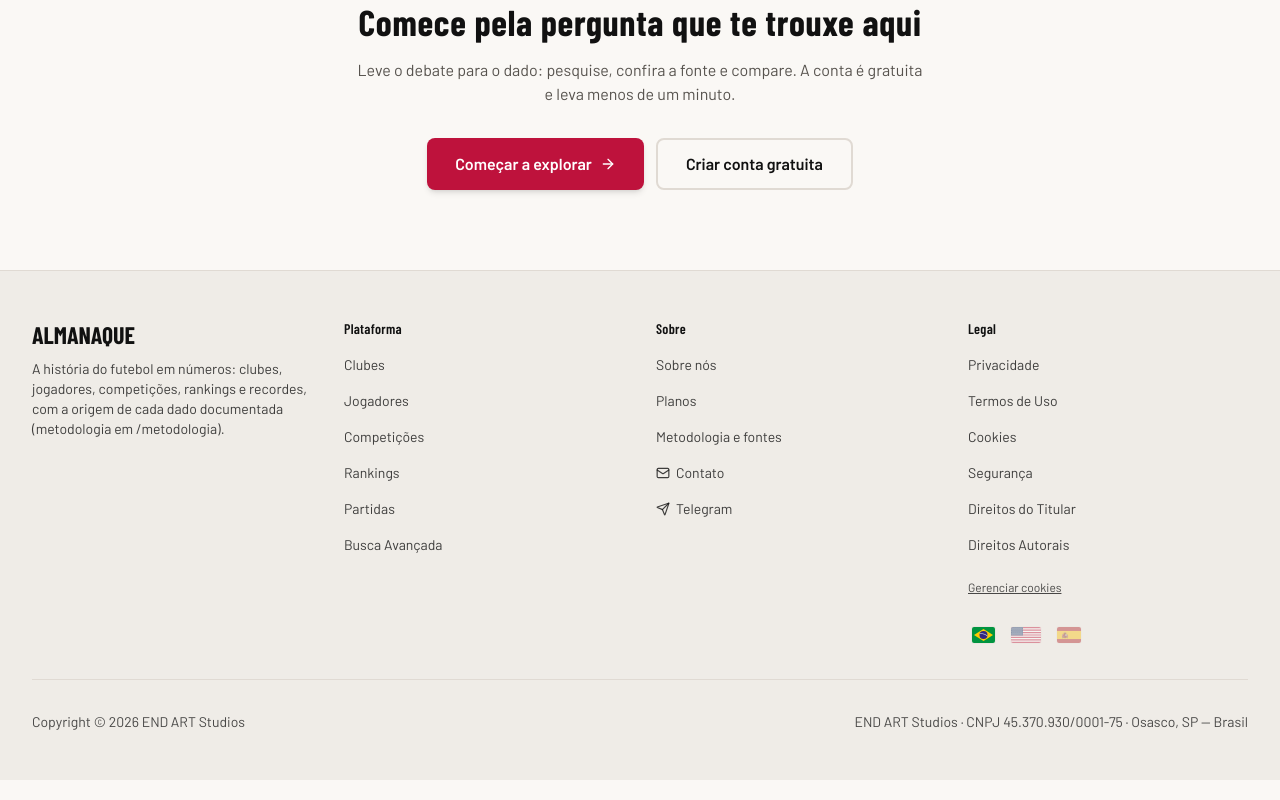
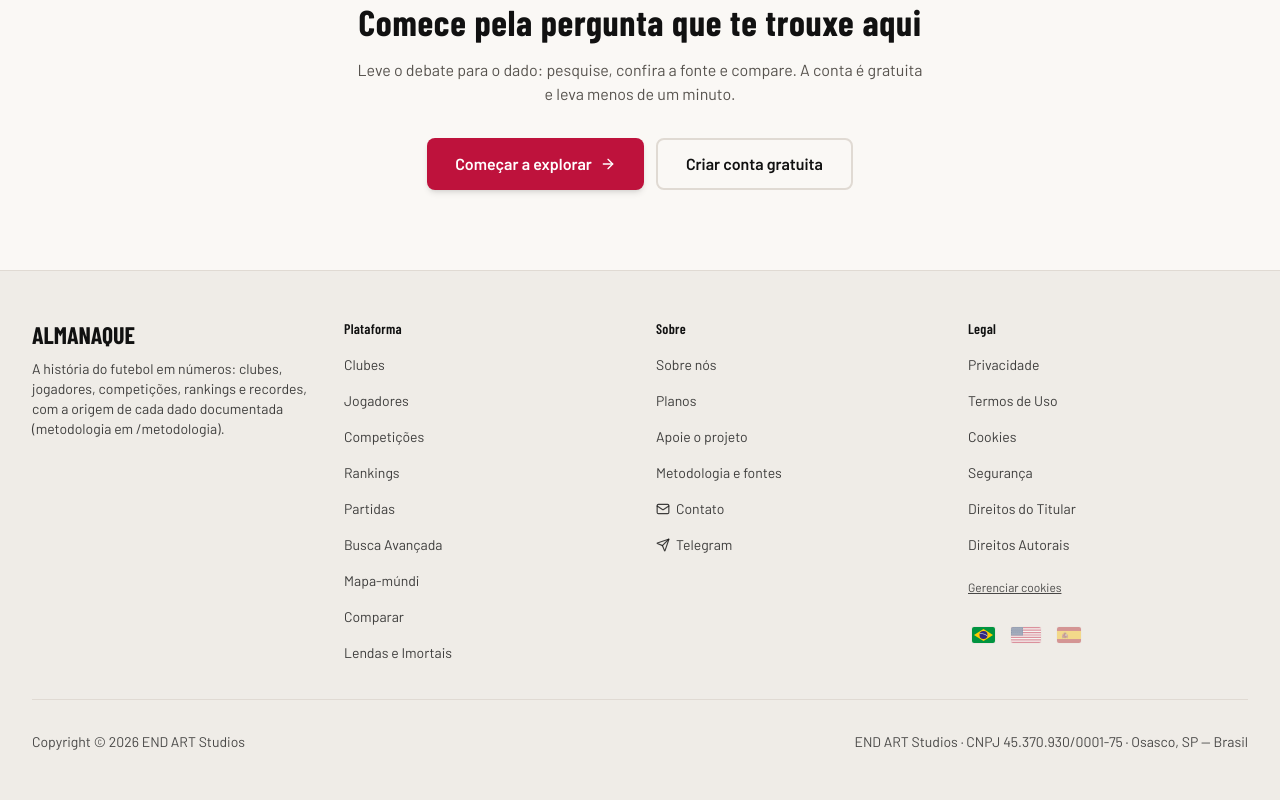
Before and after one commit to ENDARTStudios/Almanaque-dos-Clubes, a Next.js app in the folder apps/web/: page / in a window 1280 px wide. Shown: the part 2196-2996 px from the top of the page. Built offline with nearby package versions, Linux system fonts and the light colour scheme; no server answers.

Commit message:
feat(t26b): rodapé ganha Mapa-múndi, Comparar, Lendas e Imortais e Apoie o projeto (i18n 3 idiomas, módulo aditivo)

```diff
--- a/apps/web/src/components/Footer.tsx
+++ b/apps/web/src/components/Footer.tsx
@@ -5,9 +5,12 @@ import { type Locale } from '@/i18n/config';
 import LocaleFlag from '@/components/LocaleFlag';
 import { Mail, Send } from 'lucide-react';
 import { openCookieConsent } from '@/components/CookieConsentBanner';
+import { wsFooterLinksStrings } from '@/i18n/wsFooterLinks';
 
 export default function Footer() {
   const { t, locale, setLocale } = useI18n();
+  // T-27 — rótulos dos links novos em módulo aditivo (mesmo locale do useI18n).
+  const fl = wsFooterLinksStrings[locale];
 
   const platformLinks = [
     { href: '/clubs', label: t('footer.platformClubs') },
@@ -18,11 +21,17 @@ export default function Footer() {
     // seção não ficar órfã (o encaixe no Navbar entra quando ela mergear).
     { href: '/matches', label: t('footer.platformMatches') },
     { href: '/search', label: t('footer.platformSearch') },
+    // T-27 — exploração e comparação: rotas públicas que ficavam sem entrada no rodapé.
+    { href: '/map', label: fl.worldMap },
+    { href: '/compare', label: fl.compare },
+    { href: '/legends', label: fl.legends },
   ];
 
   const aboutLinks = [
     { href: '/sobre', label: t('footer.aboutUs') },
     { href: '/planos', label: t('footer.plans') },
+    // T-27 — apoio (a landing de apoio; o billing real continua em /planos).
+    { href: '/apoiadores', label: fl.support },
     { href: '/metodologia', label: t('footer.methodology') },
   ];
 
--- /dev/null
+++ b/apps/web/src/i18n/wsFooterLinks.ts
@@ -0,0 +1,40 @@
+import type { Locale } from './config';
+
+/**
+ * T-27 — links NOVOS do rodapé (módulo ADITIVO, regra 4 do design system).
+ *
+ * O `Dictionary` global (`footer.*`) é arquivo quente de outras rodadas; os rótulos dos
+ * links novos entram aqui, no padrão `wsC*`. O componente lê o locale do MESMO
+ * `useI18n()` que já usa — nenhum texto visível fica literal (i18n obrigatório).
+ *
+ * Destinos REAIS, todos com rota existente no app:
+ *   /map (WS-C-3) · /compare (WS comparação) · /legends (hall da fama) · /apoiadores (T-28).
+ * "Apoie o projeto" NÃO promete recompensa nem cita valor — o billing real vive em /planos.
+ */
+export interface WsFooterLinksStrings {
+  worldMap: string;
+  compare: string;
+  legends: string;
+  support: string;
+}
+
+export const wsFooterLinksStrings: Record<Locale, WsFooterLinksStrings> = {
+  'pt-br': {
+    worldMap: 'Mapa-múndi',
+    compare: 'Comparar',
+    legends: 'Lendas e Imortais',
+    support: 'Apoie o projeto',
+  },
+  'en-us': {
+    worldMap: 'World map',
+    compare: 'Compare',
+    legends: 'Legends and Immortals',
+    support: 'Support the project',
+  },
+  'es-es': {
+    worldMap: 'Mapa mundial',
+    compare: 'Comparar',
+    legends: 'Leyendas e Inmortales',
+    support: 'Apoya el proyecto',
+  },
+};
```
